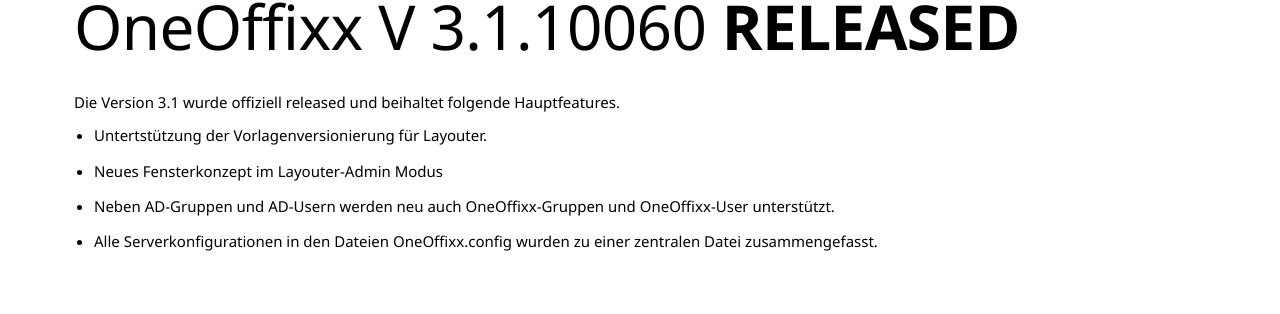
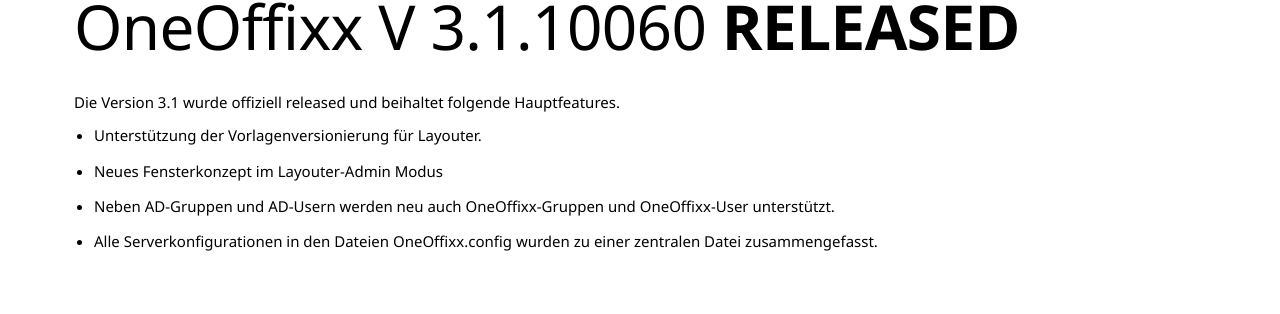
Before and after one commit to primesoft-group/oneoffixx-docs, a Jekyll site: the page built from _pages/install/de/releasenotes.md, in a window 1280 px wide and 900 px high, scrolled down 938 px. Shown: the part 135-449 px from the top of the window. Built offline with Jekyll 4.4.1, drawn with Linux system fonts in a browser that asks for light colours; nearby versions of some CDN libraries; some web fonts are replaced.

Commit message:
tipfehler

```diff
--- a/_pages/install/de/releasenotes.md
+++ b/_pages/install/de/releasenotes.md
@@ -37,7 +37,7 @@
 
 Die Version 3.1 wurde offiziell released und beihaltet folgende Hauptfeatures.
 
-* Untertstützung der Vorlagenversionierung für Layouter.
+* Unterstützung der Vorlagenversionierung für Layouter.
 * Neues Fensterkonzept im Layouter-Admin Modus
 * Neben AD-Gruppen und AD-Usern werden neu auch OneOffixx-Gruppen und OneOffixx-User unterstützt.
 * Alle Serverkonfigurationen in den Dateien OneOffixx.config wurden zu einer zentralen Datei zusammengefasst.
```
